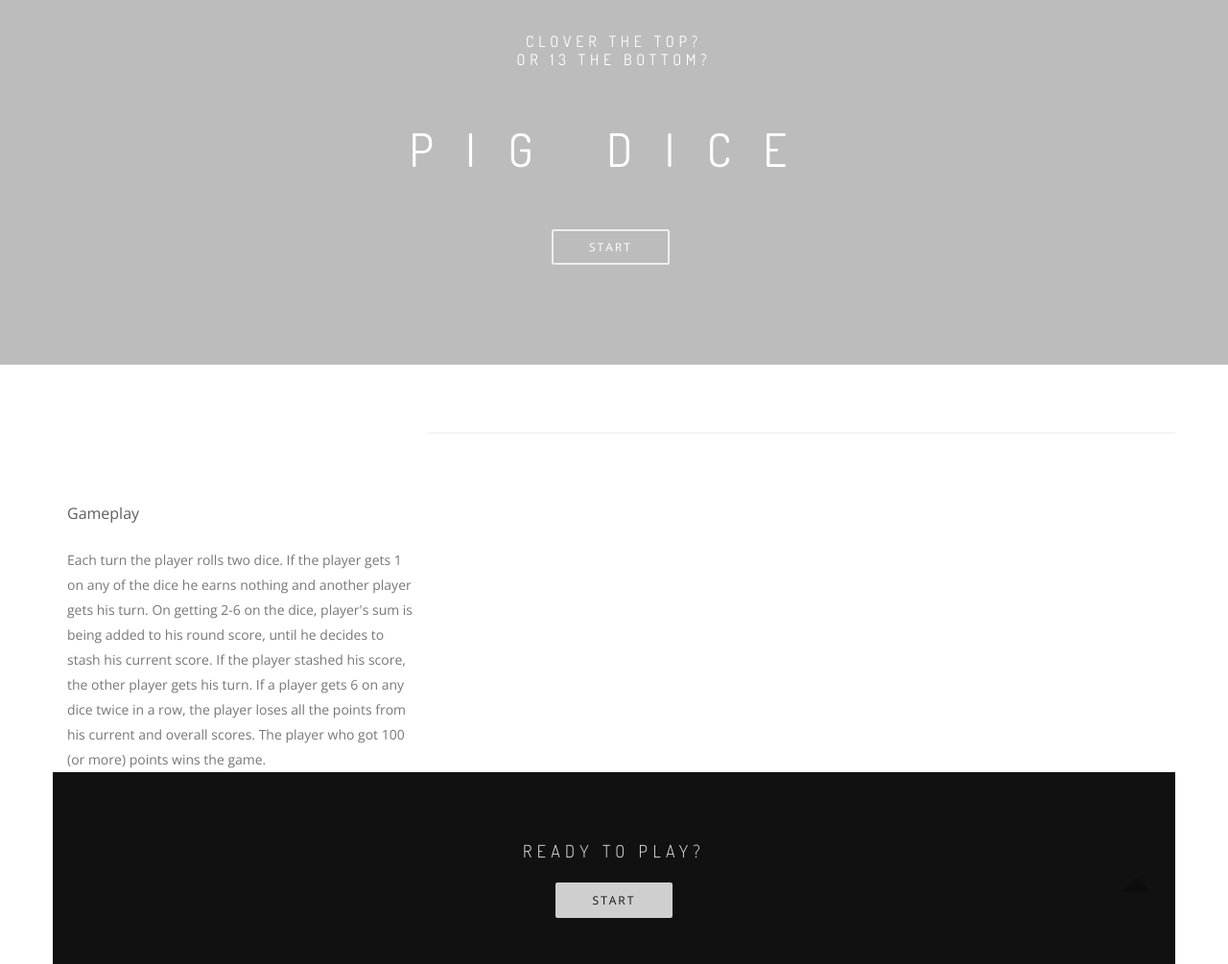
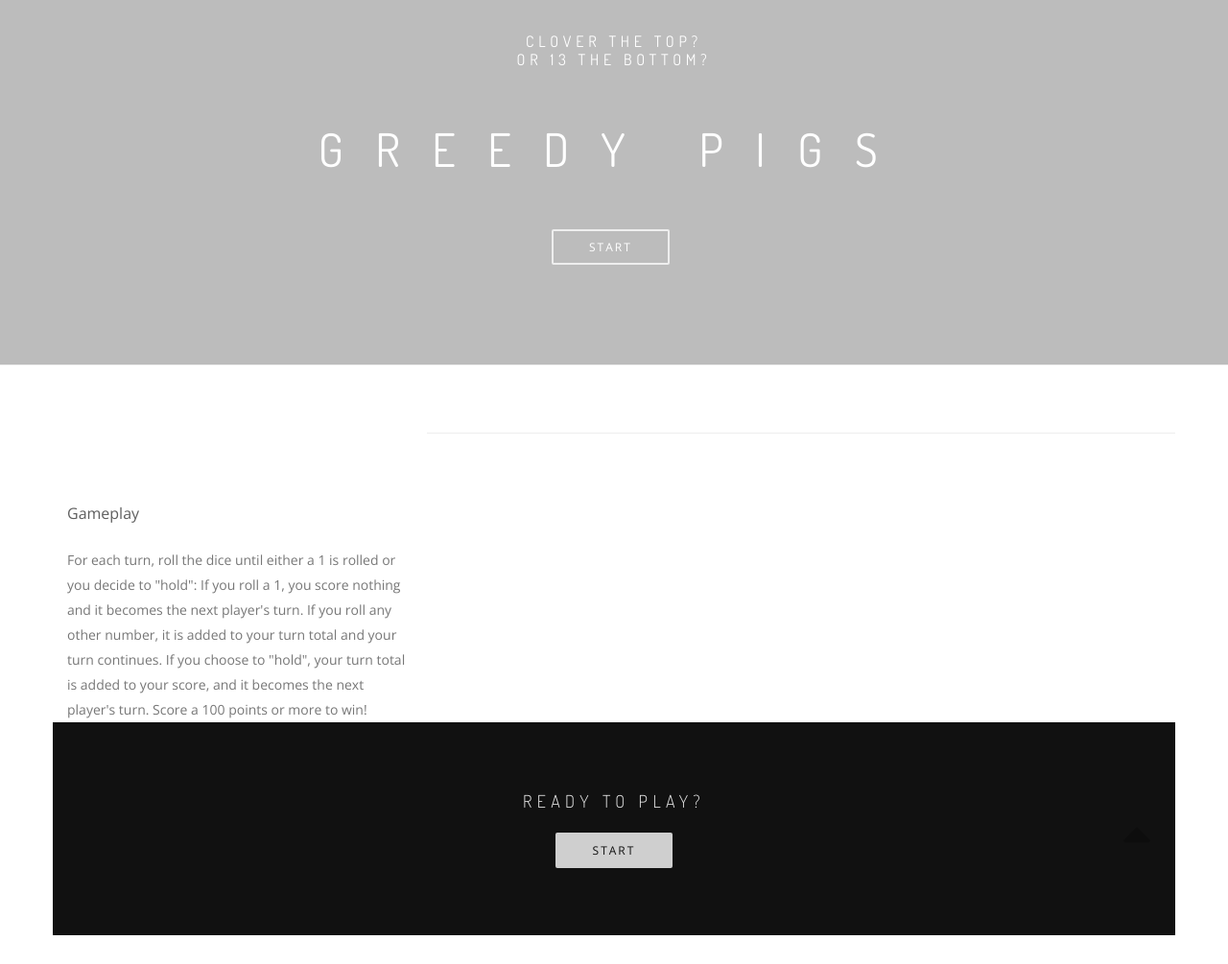
Before and after one commit to tc-mwangi/pig-dice, a plain HTML site: page index.html in a window 1280 px wide. Shown: the part 220-1225 px from the top of the page at 96% size. Drawn offline with nearby package versions, Linux system fonts and the light colour scheme; some packages are replaced by stand-ins of ours; files whose address does not match are found by name.

Commit message:
Refine gameplay rules.

```diff
--- a/index.html
+++ b/index.html
@@ -60,7 +60,7 @@
                             </h1>
 
                             <h2 class="hs-line-14 font-alt mb-50 mb-xs-30">
-                                PIG DICE
+                                GREEDY PIGS
                             </h2>
 
                             <div class="local-scroll">
@@ -96,9 +96,12 @@
                             <div class="alt-features-item align-center">
                                 <div class="alt-features-descr align-left">
                                     <h1 class="section text">Gameplay</h4>
-                                    Each turn the player rolls two dice. If the player gets 1 on any of the dice he earns nothing and another player gets his turn. On getting 2-6 on the dice, player's sum is being added to his round score, until he decides to stash his current score. If the player stashed his score, the other player gets his turn.
+                                      For each turn, roll the dice until either a 1 is rolled or you decide to "hold":
 
-If a player gets 6 on any dice twice in a row, the player loses all the points from his current and overall scores. The player who got 100 (or more) points wins the game.
+  If you roll a 1, you score nothing and it becomes the next player's turn.
+  If you roll any other number, it is added to your turn total and your turn continues.
+  If you choose to "hold", your turn total is added to your score, and it becomes the next player's turn.
+  Score a 100 points or more to win!
                                 </div>
 
 
```
